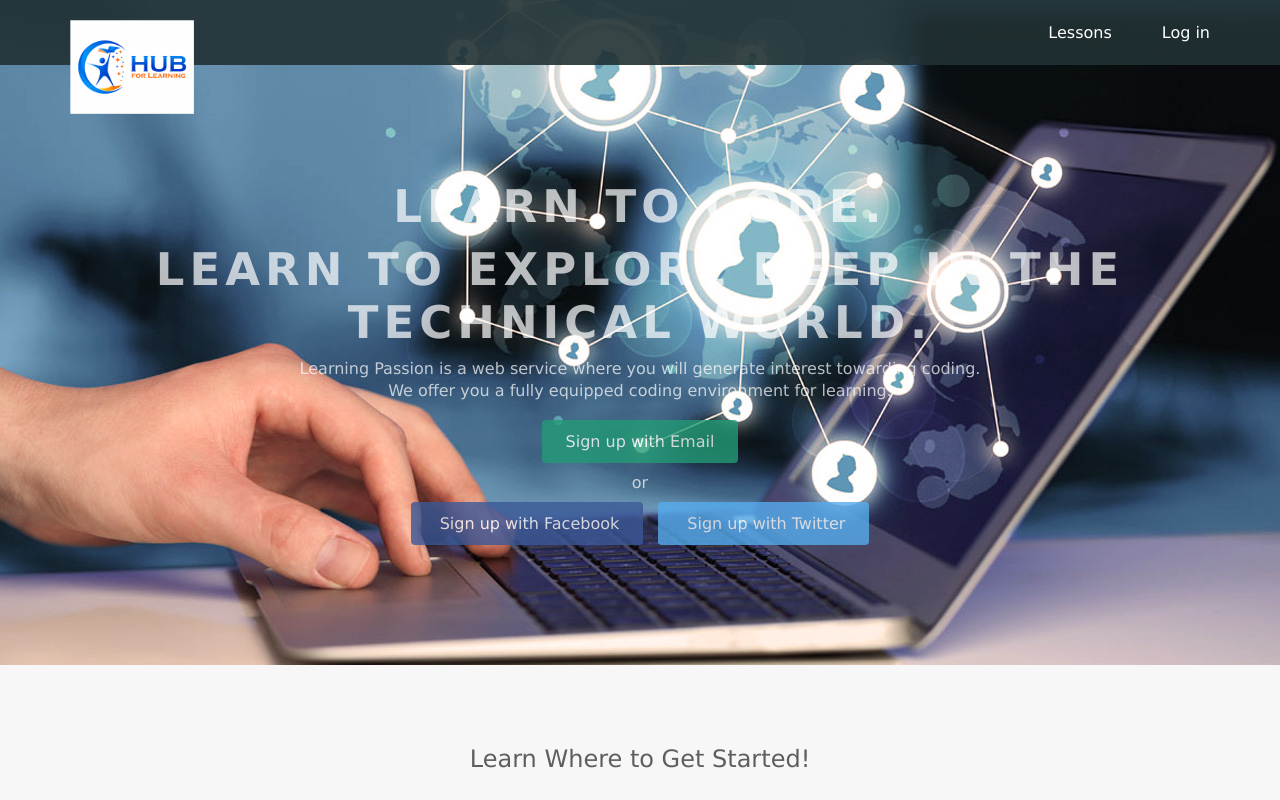
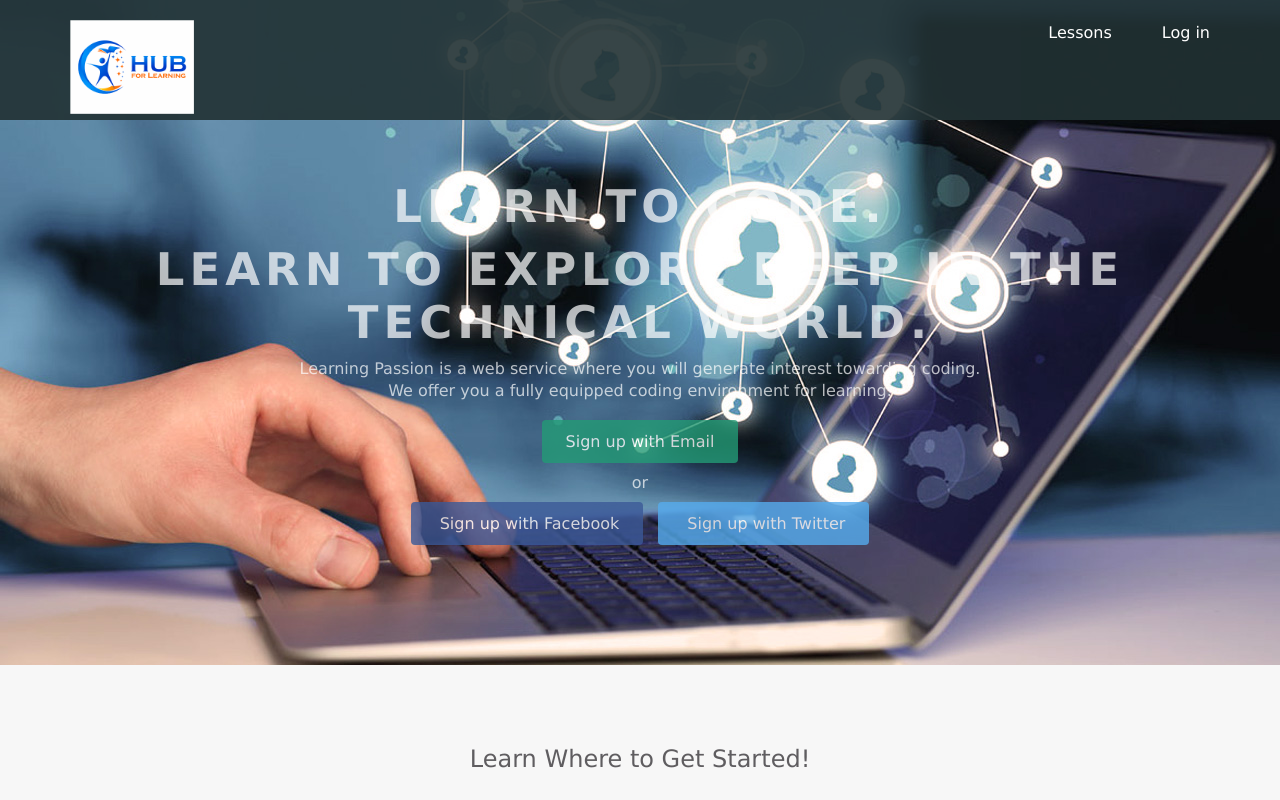
Before and after one commit to Shristi91/Webathon-Project, a plain HTML site: page index.html in a window 1280 px wide. Shown: the top 800 px of the page. Drawn offline with Linux system fonts and the light colour scheme.

Commit message:
Update stylesheet.css

```diff
--- a/stylesheet.css
+++ b/stylesheet.css
@@ -88,7 +88,7 @@ a {
 }
 
 header {
-  height: 65px;
+  height: 120px;
   width: 100%;
   background-color: rgba(34, 49, 52, 0.9);
   position: fixed;
```
